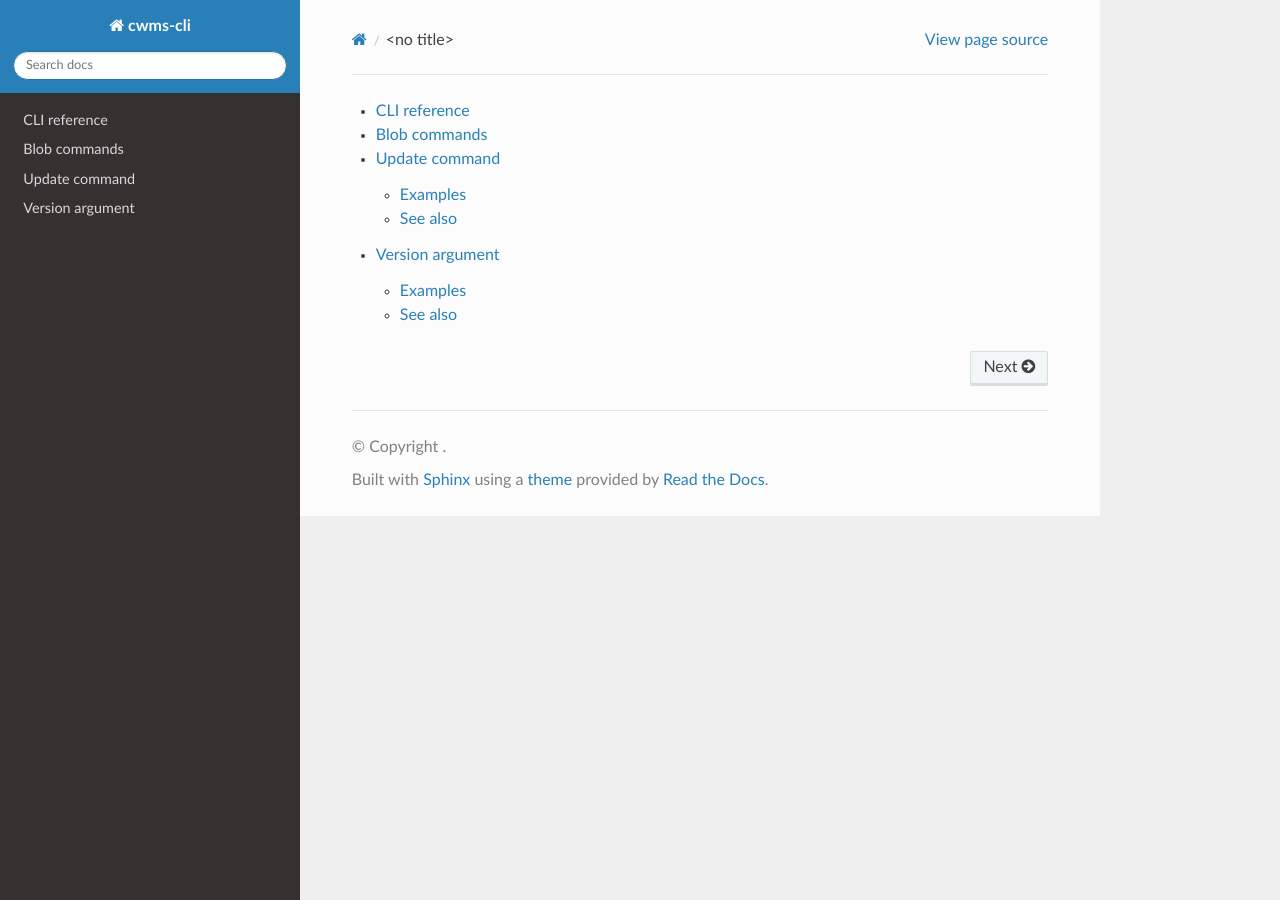
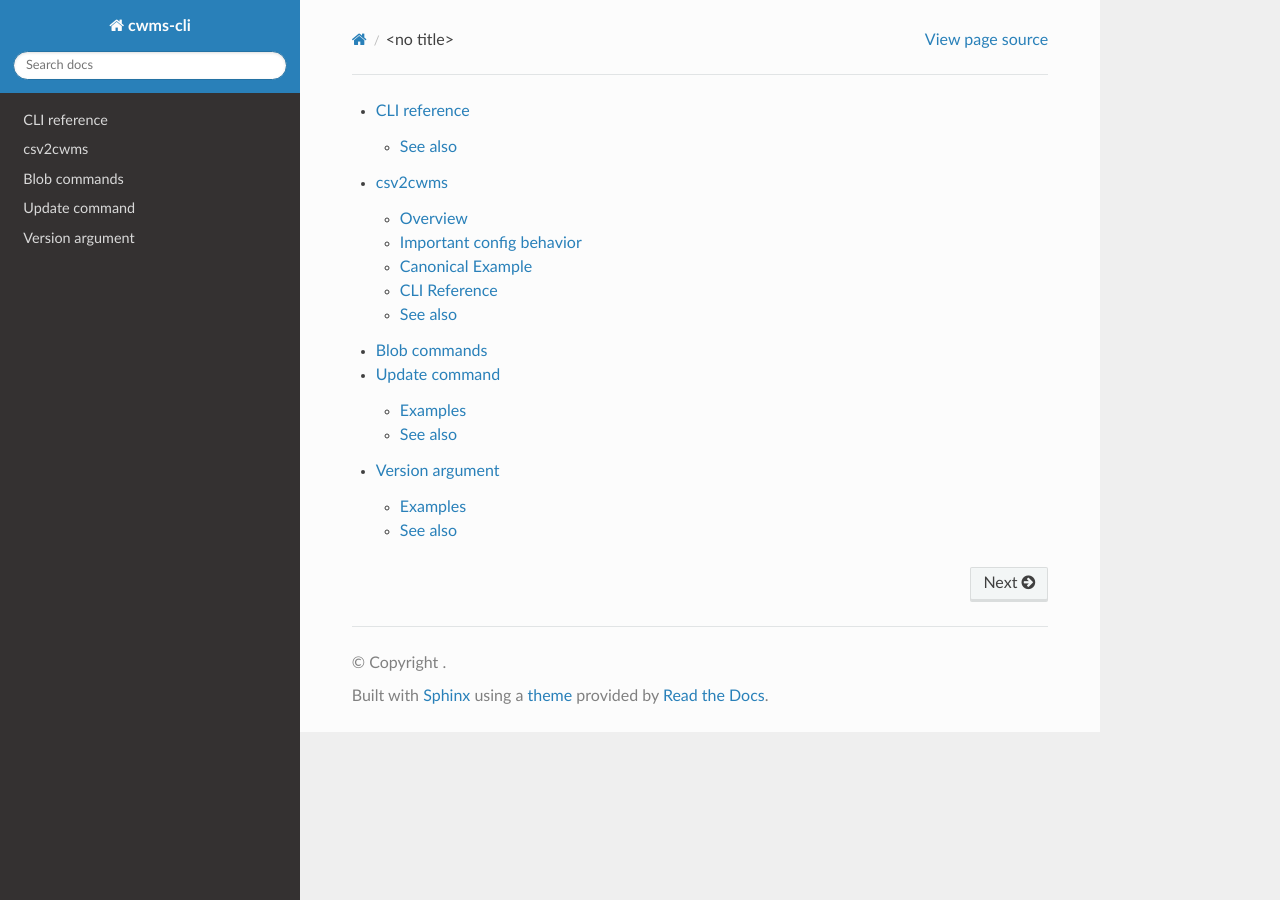
Before and after one commit to HydrologicEngineeringCenter/cwms-cli, a Sphinx documentation site: the page built from docs/index.rst, in a window 1280 px wide. Built offline with Sphinx 7.4.7 and the Read the Docs theme 3.1.0, drawn with Linux system fonts in a browser that asks for light colours; part of the change alters nothing that is shown.

```diff
--- a/docs/cli.rst
+++ b/docs/cli.rst
@@ -1,5 +1,10 @@
 CLI reference
 =============
+
+See also
+--------
+
+- :doc:`csv2cwms <cli/csv2cwms>`
 
 .. click:: cwmscli.__main__:cli
    :prog: cwms-cli
--- /dev/null
+++ b/docs/cli/csv2cwms.rst
@@ -0,0 +1,49 @@
+csv2cwms
+========
+
+Use ``cwms-cli csv2cwms`` to load CSV time series data into [CWMS Data API (CDA)](https://cwms-data.usace.army.mil/cwms-data) from a JSON
+configuration file.
+
+This page is the dedicated documentation entry for the command. For a complete
+config example, see
+``cwmscli/commands/csv2cwms/examples/complete_config.json`` in the repository.
+
+Overview
+--------
+
+``csv2cwms`` supports:
+
+- mapping one or more CSV columns into CWMS time series
+- optional expressions across CSV value columns (i.e. column4+column5 into TSID)
+- configurable duplicate handling with ``use_if_multiple``
+- optional timestamp rounding with ``round_to_nearest``
+- optional timestamp-column selection with ``date_col``
+
+Important config behavior
+-------------------------
+
+- By default, the timestamp is assumed to be in the first CSV column.
+- Set ``date_col`` to the CSV header name when the timestamp is in a different column.
+- If ``round_to_nearest`` is enabled, config file ``interval`` takes precedence.
+- If ``interval`` is not configured, rounding falls back to the interval parsed
+  from the CWMS time series 'interval' part. Read the [Time Series Docs](https://cwms-database.readthedocs.io/en/latest/naming.html#time-series) for more on interval parsing.
+- If multiple rows land in the same rounded timestamp, ``use_if_multiple``
+  controls whether the first, last, average, or an error is used. Error is the default behavior.
+
+Canonical Example
+-----------------
+
+.. literalinclude:: ../../cwmscli/commands/csv2cwms/examples/complete_config.json
+   :language: json
+
+CLI Reference
+-------------
+
+.. click:: cwmscli.commands.commands_cwms:csv2cwms_cmd
+   :prog: cwms-cli csv2cwms
+   :nested: full
+
+See also
+--------
+
+- :doc:`CLI reference <../cli>`
--- a/docs/index.rst
+++ b/docs/index.rst
@@ -2,6 +2,7 @@
    :maxdepth: 2
 
    cli
+   cli/csv2cwms
    cli/blob
    cli/update
    cli/version
```
